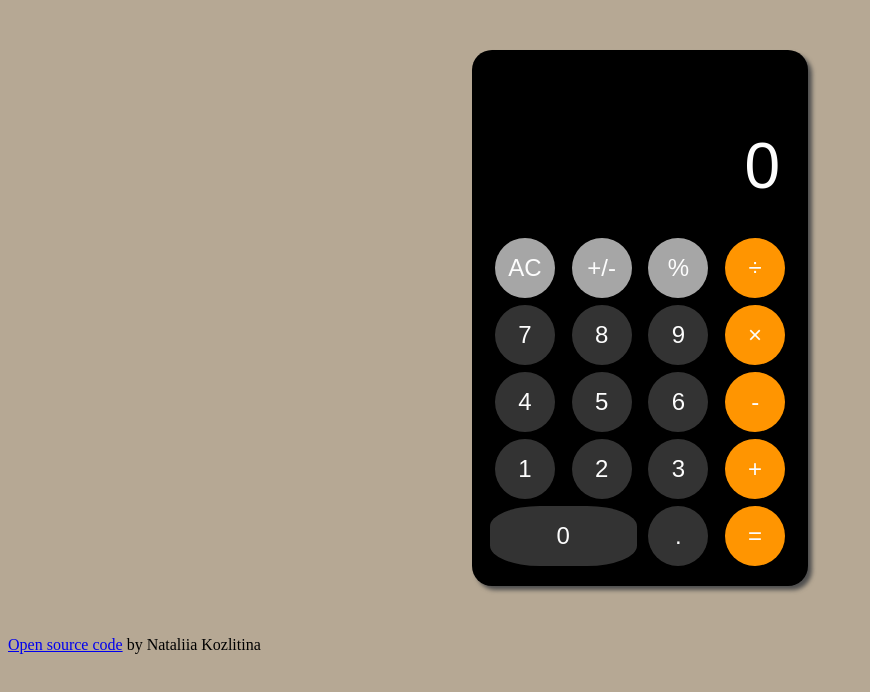
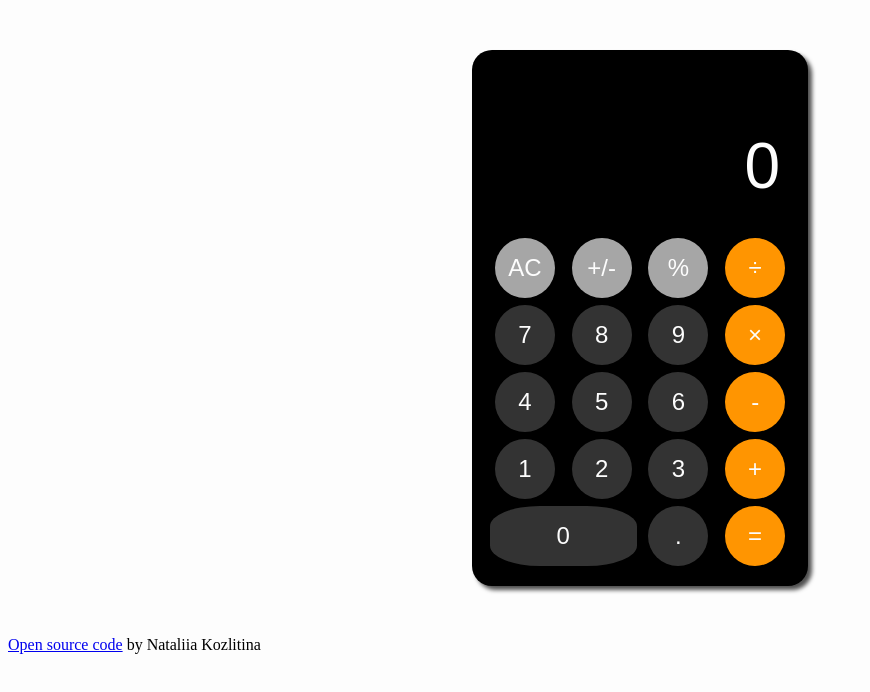
Before and after one commit to KozlitinaNatalia/calculator, a plain HTML site: page index.html in a window 1280 px wide. Shown: the whole page, without its empty margins (0-870 px from the left). Drawn offline with Linux system fonts and the light colour scheme.

Commit message:
change background

```diff
--- a/styles.css
+++ b/styles.css
@@ -7,7 +7,7 @@
 }
 
 body {
-    background-color: #b6a894;
+    background-color: var(--white);
 }
 
 .calculator {
```
